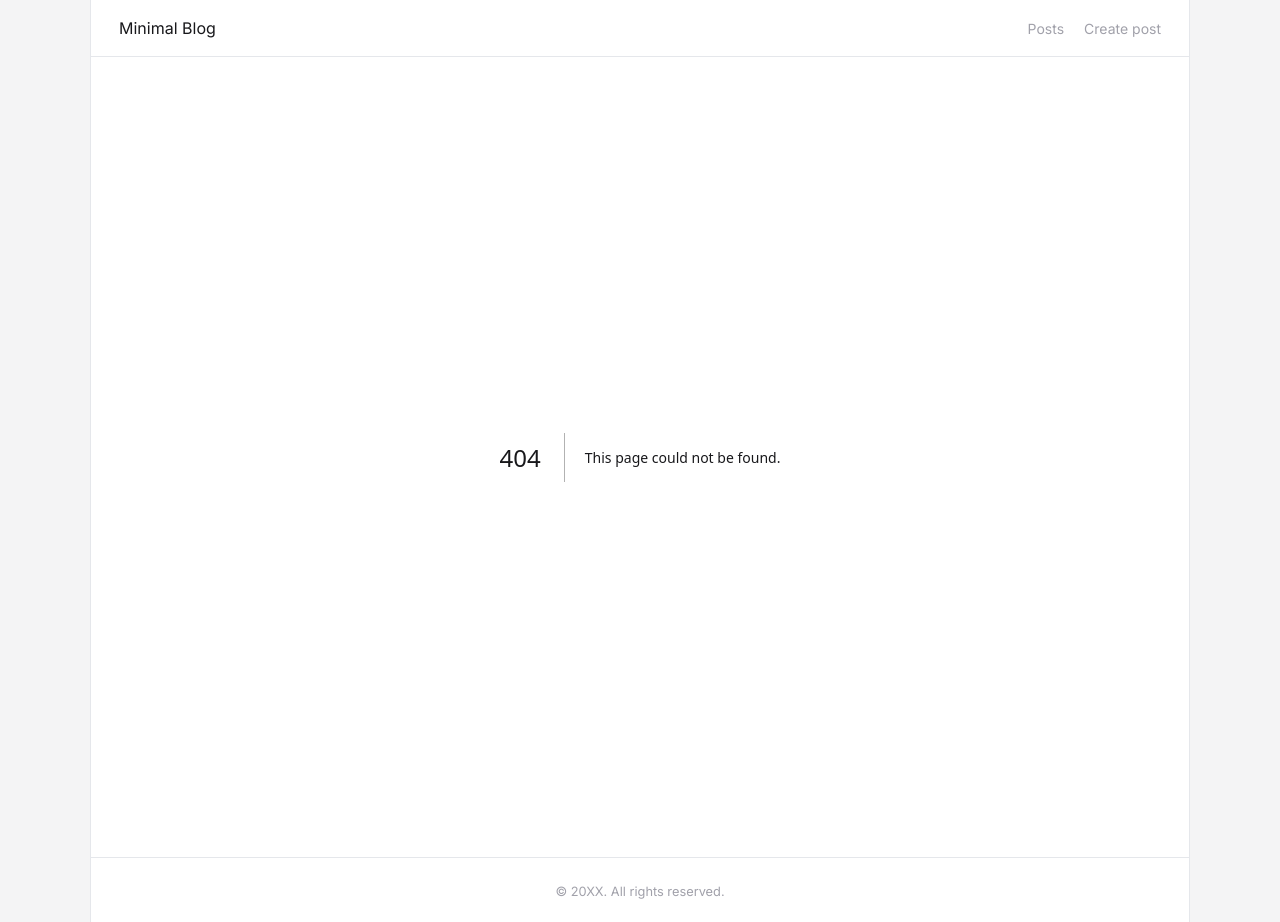
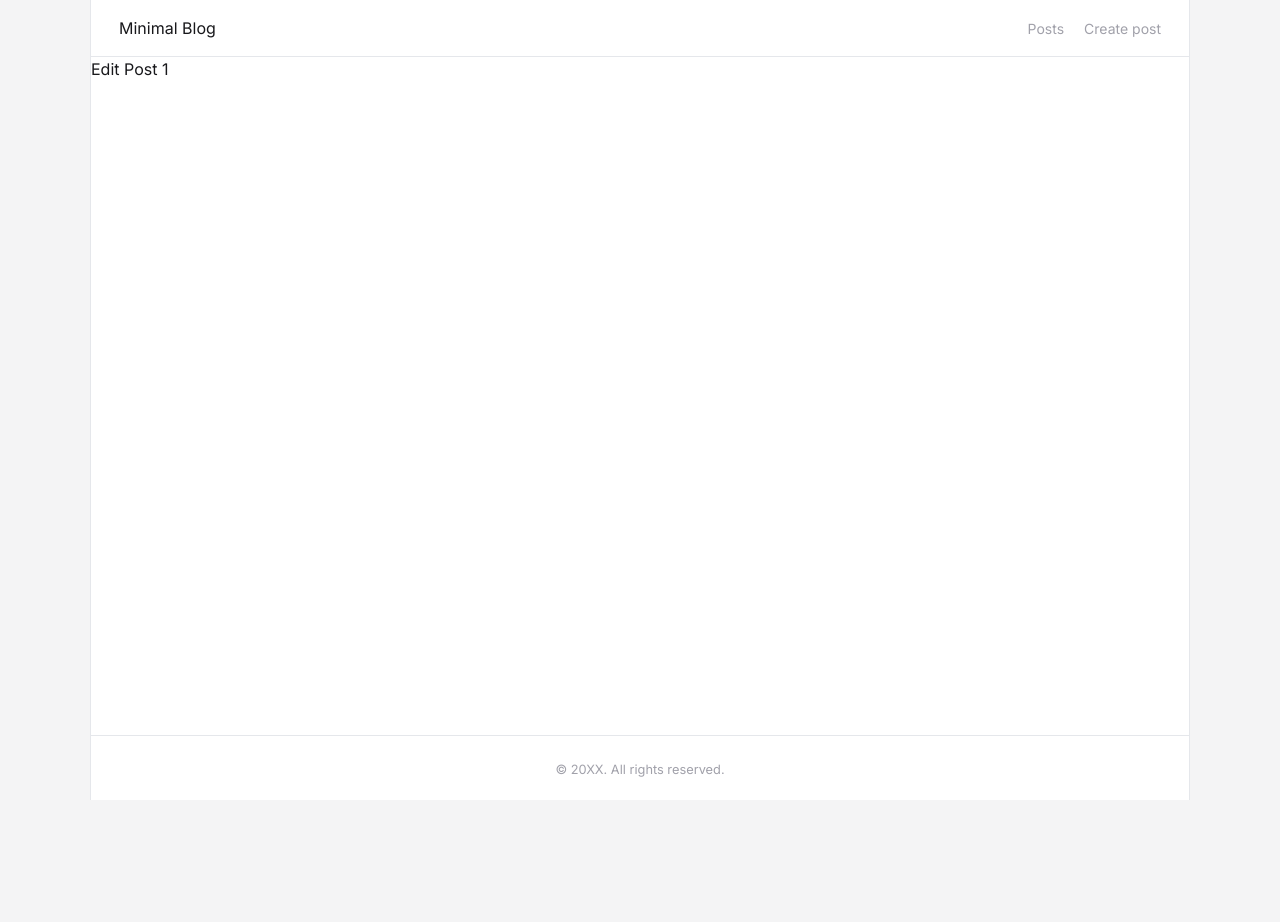
Before and after one commit to videothrone/minimal-blog, a Next.js app: page /posts/1/edit in a window 1280 px wide. Before the commit this address had no page. After the commit the page ends 800 px from the top, so only its background shows below. Built offline with nearby package versions, Linux system fonts and the light colour scheme.

Commit message:
✨ Add initial Edit page for posts

```diff
--- /dev/null
+++ b/src/app/posts/[id]/edit/page.tsx
@@ -0,0 +1,14 @@
+"use client";
+
+import { useParams } from 'next/navigation';
+
+export default function EditPostPage() {
+  const params = useParams() as { id: string };
+  const id = params.id;
+
+  return (
+    <div>
+      <h1>Edit Post {id}</h1>
+    </div>
+  );
+}
```
